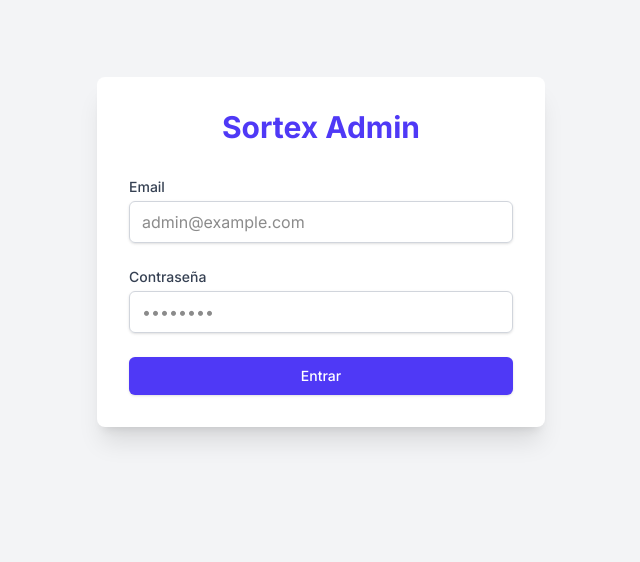
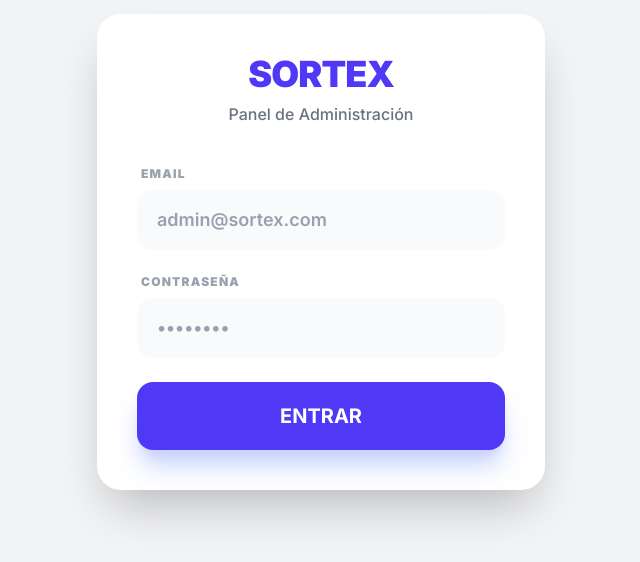
Before and after one commit to CristhDevv/Sortex, a Next.js app: page /login in a window 1280 px wide. Shown: the part 148-710 px from the top of the page, without its empty margins (319-959 px from the left). Built offline with nearby package versions, Linux system fonts and the light colour scheme; no server answers.

Commit message:
fix: corregir autenticación admin - sync cookies con middleware

```diff
--- /dev/null
+++ b/src/app/actions/adminAuthActions.ts
@@ -0,0 +1,69 @@
+'use server';
+
+import { createServerClient, type CookieOptions } from '@supabase/ssr';
+import { cookies } from 'next/headers';
+
+export async function adminLogin(email: string, password: string) {
+  const cookieStore = cookies();
+
+  const supabase = createServerClient(
+    process.env.NEXT_PUBLIC_SUPABASE_URL!,
+    process.env.NEXT_PUBLIC_SUPABASE_ANON_KEY!,
+    {
+      cookies: {
+        get(name: string) {
+          return cookieStore.get(name)?.value;
+        },
+        set(name: string, value: string, options: CookieOptions) {
+          try {
+            cookieStore.set({ name, value, ...options });
+          } catch (error) {
+            // The `set` method was called from a Server Component.
+            // This can be ignored if you have middleware refreshing
+            // user sessions.
+          }
+        },
+        remove(name: string, options: CookieOptions) {
+          try {
+            cookieStore.set({ name, value: '', ...options });
+          } catch (error) {
+            // The `remove` method was called from a Server Component.
+            // This can be ignored if you have middleware refreshing
+            // user sessions.
+          }
+        },
+      },
+    }
+  );
+
+  const { error } = await supabase.auth.signInWithPassword({
+    email,
+    password,
+  });
+
+  if (error) {
+    // Handle specific Supabase Auth errors
+    if (error.message === 'Email not confirmed') {
+      return { error: 'El correo no ha sido confirmado. Por favor, revisa tu bandeja de entrada o contacta a soporte.' };
+    }
+    return { error: error.message };
+  }
+
+  return { success: true };
+}
+
+export async function adminLogout() {
+  const cookieStore = cookies();
+  const supabase = createServerClient(
+    process.env.NEXT_PUBLIC_SUPABASE_URL!,
+    process.env.NEXT_PUBLIC_SUPABASE_ANON_KEY!,
+    {
+      cookies: {
+        get(name: string) { return cookieStore.get(name)?.value },
+        set(name: string, value: string, options: CookieOptions) { cookieStore.set({ name, value, ...options }) },
+        remove(name: string, options: CookieOptions) { cookieStore.set({ name, value: '', ...options }) },
+      },
+    }
+  );
+  await supabase.auth.signOut();
+}
--- a/src/app/login/page.tsx
+++ b/src/app/login/page.tsx
@@ -1,7 +1,7 @@
 'use client';
 
 import { useState } from 'react';
-import { supabase } from '@/lib/supabase';
+import { adminLogin } from '@/app/actions/adminAuthActions';
 import { useRouter } from 'next/navigation';
 
 export default function LoginPage() {
@@ -16,57 +16,63 @@ export default function LoginPage() {
     setLoading(true);
     setError(null);
 
-    const { error } = await supabase.auth.signInWithPassword({
-      email,
-      password,
-    });
+    const result = await adminLogin(email, password);
 
-    if (error) {
-      setError(error.message);
+    if (result.error) {
+      setError(result.error);
       setLoading(false);
     } else {
       router.push('/admin');
+      // Force a refresh to ensure middleware sees the new session cookies
+      router.refresh();
     }
   };
 
   return (
     <div className="min-h-screen flex items-center justify-center bg-gray-100 p-4">
-      <div className="max-w-md w-full bg-white rounded-lg shadow-xl p-8">
-        <h1 className="text-3xl font-bold text-center text-indigo-600 mb-8">Sortex Admin</h1>
+      <div className="max-w-md w-full bg-white rounded-3xl shadow-2xl p-10 transform transition-all">
+        <div className="text-center mb-10">
+          <h1 className="text-4xl font-black text-indigo-600 tracking-tight">SORTEX</h1>
+          <p className="text-gray-500 mt-2 font-medium">Panel de Administración</p>
+        </div>
+
         <form onSubmit={handleLogin} className="space-y-6">
           {error && (
-            <div className="bg-red-50 text-red-500 p-3 rounded-md text-sm border border-red-200">
+            <div className="bg-red-50 text-red-600 p-4 rounded-2xl text-sm border border-red-100 animate-shake">
               {error}
             </div>
           )}
+
           <div>
-            <label className="block text-sm font-medium text-gray-700">Email</label>
+            <label className="block text-xs font-black text-gray-400 uppercase mb-2 tracking-widest ml-1">Email</label>
             <input
               type="email"
               value={email}
               onChange={(e) => setEmail(e.target.value)}
               required
-              className="mt-1 block w-full px-3 py-2 border border-gray-300 rounded-md shadow-sm focus:outline-none focus:ring-indigo-500 focus:border-indigo-500"
-              placeholder="admin@example.com"
+              className="block w-full px-5 py-4 bg-gray-50 border-none rounded-2xl text-lg font-semibold text-gray-900 focus:ring-4 focus:ring-indigo-100 placeholder-gray-400 transition-all"
+              placeholder="admin@sortex.com"
             />
           </div>
+
           <div>
-            <label className="block text-sm font-medium text-gray-700">Contraseña</label>
+            <label className="block text-xs font-black text-gray-400 uppercase mb-2 tracking-widest ml-1">Contraseña</label>
             <input
               type="password"
               value={password}
               onChange={(e) => setPassword(e.target.value)}
               required
-              className="mt-1 block w-full px-3 py-2 border border-gray-300 rounded-md shadow-sm focus:outline-none focus:ring-indigo-500 focus:border-indigo-500"
+              className="block w-full px-5 py-4 bg-gray-50 border-none rounded-2xl text-lg font-semibold text-gray-900 focus:ring-4 focus:ring-indigo-100 placeholder-gray-400 transition-all"
               placeholder="••••••••"
             />
           </div>
+
           <button
             type="submit"
             disabled={loading}
-            className="w-full flex justify-center py-2 px-4 border border-transparent rounded-md shadow-sm text-sm font-medium text-white bg-indigo-600 hover:bg-indigo-700 focus:outline-none focus:ring-2 focus:ring-offset-2 focus:ring-indigo-500 disabled:opacity-50"
+            className="w-full py-5 bg-indigo-600 text-white rounded-2xl text-xl font-bold hover:bg-indigo-700 active:scale-95 transition-all shadow-xl shadow-indigo-200 disabled:opacity-50"
           >
-            {loading ? 'Iniciando sesión...' : 'Entrar'}
+            {loading ? 'Iniciando sesión...' : 'ENTRAR'}
           </button>
         </form>
       </div>
```
Also changed, not shown: public/sw.js.
